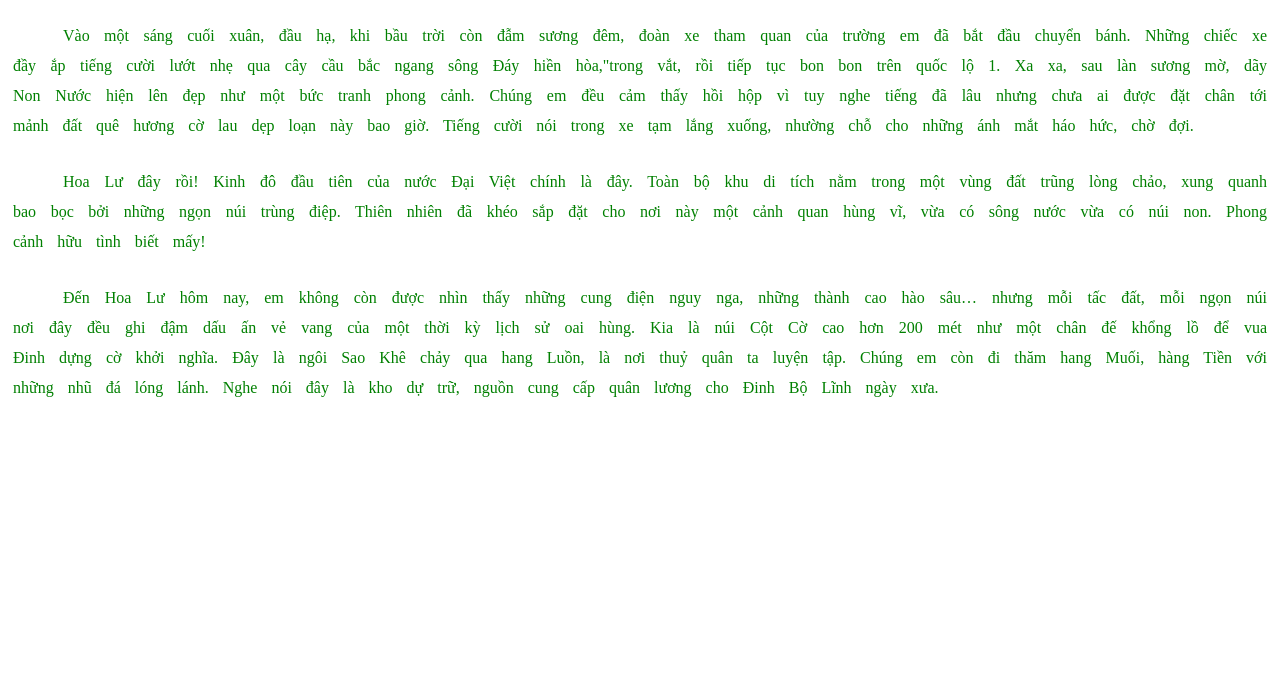
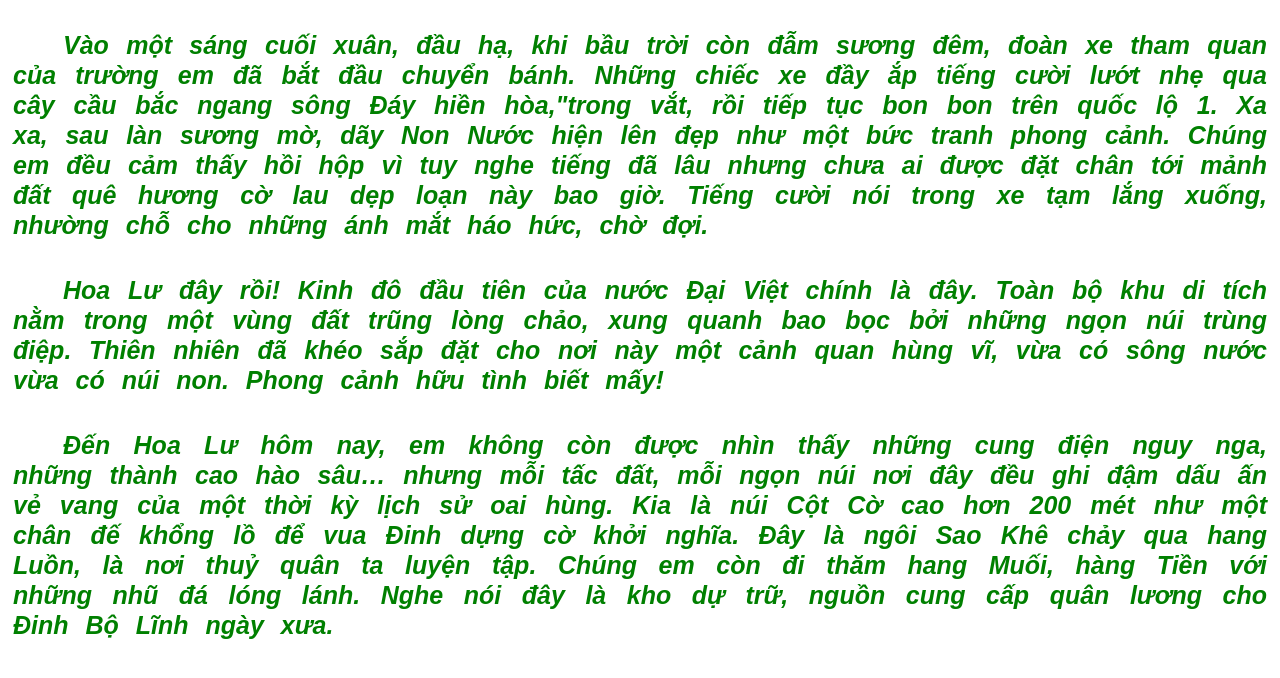
Before and after one commit to Van-Do-Git/md3.bai6, a plain HTML site: page baitap2.html in a window 1280 px wide. Drawn offline with Linux system fonts and the light colour scheme.

Commit message:
bai tap 2

```diff
--- a/baitap2.html
+++ b/baitap2.html
@@ -12,6 +12,10 @@
             letter-spacing: 0px;
             line-height: 30px;
             word-spacing: 10px;
+            font-size: 25px;
+            font-family: "Arial", Times, serif;
+            font-weight: bold;
+            font-style: italic;
         }
     </style>
 </head>
```
